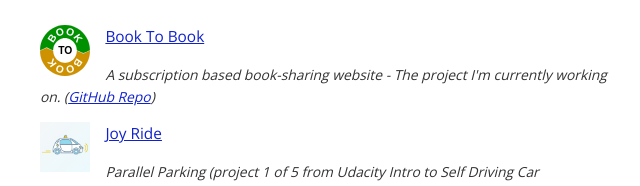
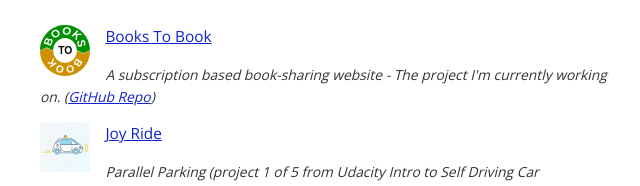
Before and after one commit to trajkd/trajkd.github.io, a plain HTML site: page index.html in a window 1280 px wide. Shown: the part 455-641 px from the top of the page, 319-959 px from the left. Drawn offline with nearby package versions, Linux system fonts and the light colour scheme.

Commit message:
fix: Updated Books To Book project

```diff
--- a/index.html
+++ b/index.html
@@ -39,8 +39,8 @@
       <div class="content">
         <ul>
           <li>
-            <img class="preview" src="img/booktobook_logo.svg">
-            <a href="https://b-my-b.appspot.com/">Book To Book</a>
+            <img class="preview" src="img/bookstobook_logo.svg">
+            <a href="https://b-my-b.appspot.com/">Books To Book</a>
             <p>A subscription based book-sharing website - The project I'm currently working on. (<a href="https://github.com/trajkd/BmyB">GitHub Repo</a>)</p>
           </li>
 
```
Also changed, not shown: img/bookstobook_logo.svg (added), img/booktobook_logo.svg (deleted).
